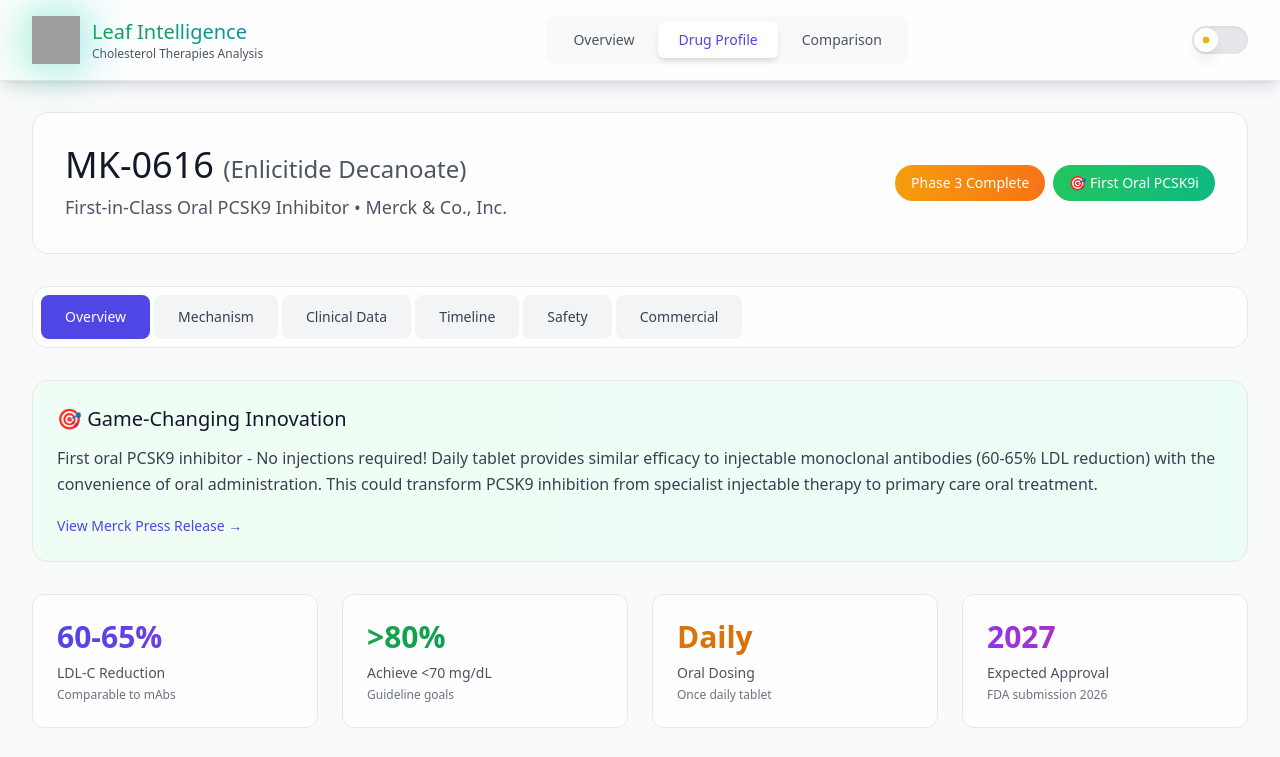
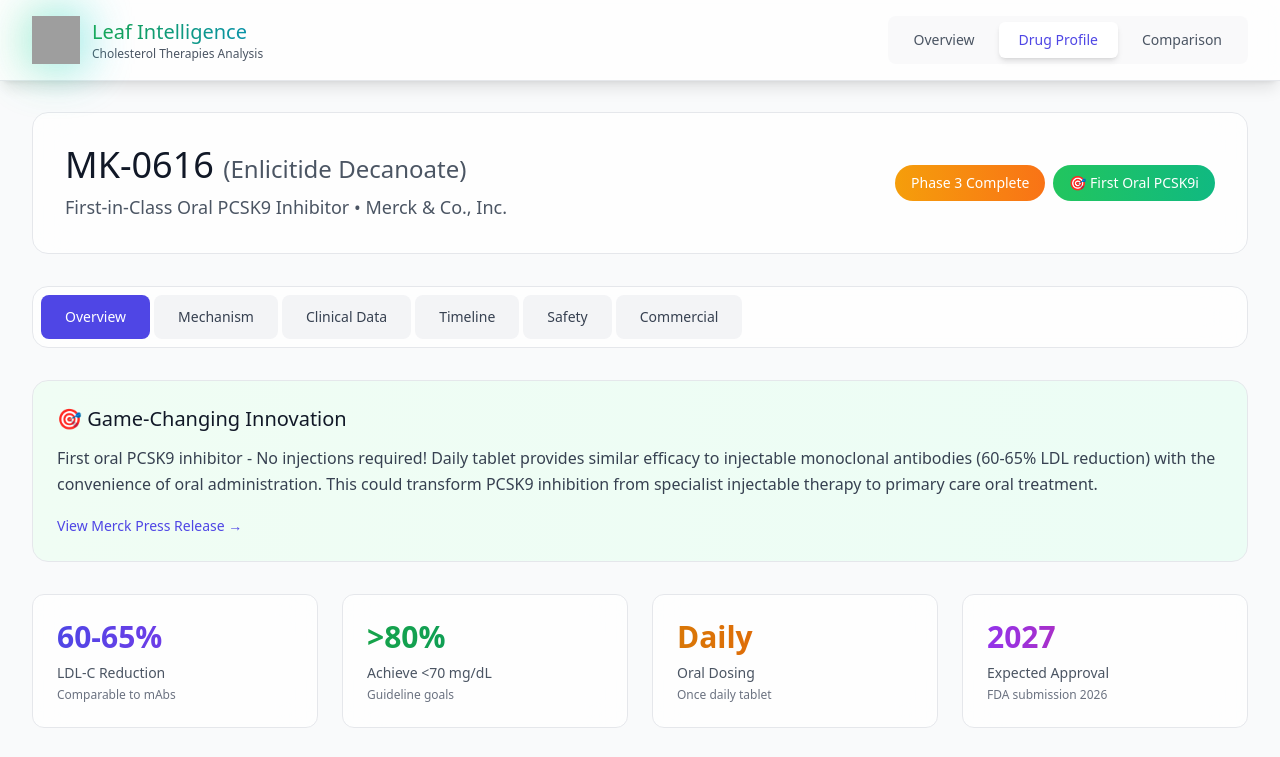
Before and after one commit to SyneticSLZ/ich, a website: page MK-0616.html in a window 1280 px wide. Shown: the top 757 px of the page. Drawn offline with nearby package versions, Linux system fonts and the light colour scheme; grey boxes are pictures that could not be loaded.

Commit message:
no button

```diff
--- a/MK-0616.html
+++ b/MK-0616.html
@@ -80,7 +80,7 @@
                 </nav>
 
                 <!-- Theme Toggle -->
-                <button onclick="toggleTheme()" class="relative w-14 h-7 rounded-full bg-gray-200 dark:bg-gray-700 transition-all duration-300 shadow-inner hover:shadow-md">
+                <!-- <button onclick="toggleTheme()" class="relative w-14 h-7 rounded-full bg-gray-200 dark:bg-gray-700 transition-all duration-300 shadow-inner hover:shadow-md">
                     <div class="absolute top-0.5 left-0.5 w-6 h-6 rounded-full bg-white dark:bg-gray-900 shadow-lg transform transition-transform duration-300 dark:translate-x-7 flex items-center justify-center">
                         <svg class="w-4 h-4 text-yellow-500 dark:hidden" fill="currentColor" viewBox="0 0 24 24">
                             <path d="M12 7a5 5 0 100 10 5 5 0 000-10z"/>
@@ -89,7 +89,7 @@
                             <path d="M21 12.79A9 9 0 1111.21 3 7 7 0 0021 12.79z"/>
                         </svg>
                     </div>
-                </button>
+                </button> -->
             </div>
         </div>
     </header>
```
Also changed, not shown: Praluent.html (+2 -2 lines), astra.html (+2 -2 lines), index.html (+2 -2 lines), lib.html (+2 -2 lines), other.html (+2 -2 lines), repatha.html (+2 -2 lines).
